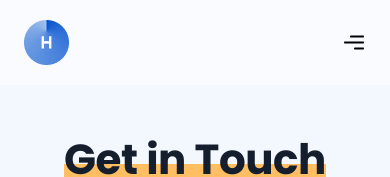
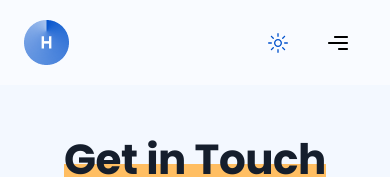
Before and after one commit to HaiyingLiao/portfolio, a Next.js app: page /contact in a window 390 px wide. Shown: the top 177 px of the page. Built offline with nearby package versions, Linux system fonts and the light colour scheme.

Commit message:
feat: add mobile menu

```diff
--- a/components/NavBar.tsx
+++ b/components/NavBar.tsx
@@ -3,12 +3,15 @@
 import Image from 'next/image';
 import Link from 'next/link';
 import { usePathname } from 'next/navigation';
+import { useState } from 'react';
 
 import { navLinks } from '@/constants';
 import { ModeDropdown } from './ModeDropDown';
+import { Button } from './ui/button';
 
 const NavBar = () => {
 	const pathname = usePathname();
+	const [open, setOpen] = useState<boolean>(false);
 
 	return (
 		<nav className='top-0 z-50 flex justify-between bg-white-800/50 px-6 py-5 dark:bg-black-300/50 md:sticky md:px-[85px] md:backdrop-blur-sm'>
@@ -22,6 +25,7 @@ const NavBar = () => {
 					const isActive = pathname === link.href;
 
 					return (
+						<li key={link.lable} className='list-none'>
 							<Link
 								className={
 									isActive
@@ -29,10 +33,10 @@ const NavBar = () => {
 										: 'text-white-500 dark:text-white'
 								}
 								href={link.href}
-							key={link.lable}
 							>
 								{link.lable}
 							</Link>
+						</li>
 					);
 				})}
 
@@ -53,13 +57,57 @@ const NavBar = () => {
 			</div>
 
 			{/* mobile menu */}
+			<div className='flex items-center justify-center gap-3 md:hidden'>
+				<div
+					className={`ease fixed top-0 z-50 flex h-screen w-full flex-col  items-center justify-center gap-6 overflow-hidden bg-white-800 transition-all duration-500 dark:border-r-white-500 dark:bg-black-200  ${
+						open ? 'left-0' : '-left-full'
+					}`}
+				>
+					{navLinks.map((link) => {
+						const isActive = pathname === link.href;
+
+						return (
+							<li key={link.lable} className='list-none'>
+								<Link
+									className={
+										isActive
+											? 'text-accent-primaryLight dark:text-accent-primaryDark'
+											: 'text-white-500 dark:text-white'
+									}
+									href={link.href}
+									onClick={() => setOpen(false)}
+								>
+									{link.lable}
+								</Link>
+							</li>
+						);
+					})}
+
+					<Button
+						className='absolute right-5 top-5 text-white md:hidden'
+						onClick={() => setOpen(false)}
+					>
+						<Image
+							src={'/assets/cross.png'}
+							width={40}
+							height={40}
+							alt='close icon'
+							className='h-6 w-6 dark:brightness-0 dark:invert-[100%]'
+						/>
+					</Button>
+				</div>
+
+				<ModeDropdown />
+				<Button onClick={() => setOpen(true)}>
 					<Image
 						src='/assets/menu.svg'
 						alt='mobile menu'
 						width={24}
 						height={24}
-				className='block dark:invert-[100%] md:hidden'
+						className='dark:invert-[100%]'
 					/>
+				</Button>
+			</div>
 		</nav>
 	);
 };
--- a/components/ui/button.tsx
+++ b/components/ui/button.tsx
@@ -1,56 +1,58 @@
-import * as React from "react"
-import { Slot } from "@radix-ui/react-slot"
-import { cva, type VariantProps } from "class-variance-authority"
+import * as React from 'react';
+import { Slot } from '@radix-ui/react-slot';
+import { cva, type VariantProps } from 'class-variance-authority';
 
-import { cn } from "@/lib/utils"
+import { cn } from '@/lib/utils';
 
 const buttonVariants = cva(
-  "inline-flex items-center justify-center rounded-md text-sm font-medium ring-offset-white transition-colors focus-visible:outline-none focus-visible:ring-2 focus-visible:ring-slate-950 focus-visible:ring-offset-2 disabled:pointer-events-none disabled:opacity-50 dark:ring-offset-slate-950 dark:focus-visible:ring-slate-300",
+	'dark:ring-offset-slate-950 inline-flex items-center justify-center rounded-md text-sm  font-medium transition-colors  focus-visible:outline-none disabled:pointer-events-none disabled:opacity-50 ',
 	{
 		variants: {
 			variant: {
-        default: "bg-slate-900 text-slate-50 hover:bg-slate-900/90 dark:bg-slate-50 dark:text-slate-900 dark:hover:bg-slate-50/90",
+				default:
+					'bg-slate-900 text-slate-50 hover:bg-slate-900/90 dark:bg-slate-50 dark:text-slate-900 dark:hover:bg-slate-50/90',
 				destructive:
-          "bg-red-500 text-slate-50 hover:bg-red-500/90 dark:bg-red-900 dark:text-slate-50 dark:hover:bg-red-900/90",
+					'bg-red-500 text-slate-50 hover:bg-red-500/90 dark:bg-red-900 dark:text-slate-50 dark:hover:bg-red-900/90',
 				outline:
-          "border border-slate-200 bg-white hover:bg-slate-100 hover:text-slate-900 dark:border-slate-800 dark:bg-slate-950 dark:hover:bg-slate-800 dark:hover:text-slate-50",
+					'border-slate-200 hover:bg-slate-100 hover:text-slate-900 dark:border-slate-800 dark:bg-slate-950 dark:hover:bg-slate-800 dark:hover:text-slate-50 border bg-white',
 				secondary:
-          "bg-slate-100 text-slate-900 hover:bg-slate-100/80 dark:bg-slate-800 dark:text-slate-50 dark:hover:bg-slate-800/80",
-        ghost: "hover:bg-slate-100 hover:text-slate-900 dark:hover:bg-slate-800 dark:hover:text-slate-50",
-        link: "text-slate-900 underline-offset-4 hover:underline dark:text-slate-50",
+					'bg-slate-100 text-slate-900 hover:bg-slate-100/80 dark:bg-slate-800 dark:text-slate-50 dark:hover:bg-slate-800/80',
+				ghost:
+					'hover:bg-slate-100 hover:text-slate-900 dark:hover:bg-slate-800 dark:hover:text-slate-50',
+				link: 'text-slate-900 dark:text-slate-50 underline-offset-4 hover:underline',
 			},
 			size: {
-        default: "h-10 px-4 py-2",
-        sm: "h-9 rounded-md px-3",
-        lg: "h-11 rounded-md px-8",
-        icon: "h-10 w-10",
+				default: 'h-10 px-4 py-2',
+				sm: 'h-9 rounded-md px-3',
+				lg: 'h-11 rounded-md px-8',
+				icon: 'h-10 w-10',
 			},
 		},
 		defaultVariants: {
-      variant: "default",
-      size: "default",
+			variant: 'default',
+			size: 'default',
 		},
 	}
-)
+);
 
 export interface ButtonProps
 	extends React.ButtonHTMLAttributes<HTMLButtonElement>,
 		VariantProps<typeof buttonVariants> {
-  asChild?: boolean
+	asChild?: boolean;
 }
 
 const Button = React.forwardRef<HTMLButtonElement, ButtonProps>(
 	({ className, variant, size, asChild = false, ...props }, ref) => {
-    const Comp = asChild ? Slot : "button"
+		const Comp = asChild ? Slot : 'button';
 		return (
 			<Comp
 				className={cn(buttonVariants({ variant, size, className }))}
 				ref={ref}
 				{...props}
 			/>
-    )
+		);
 	}
-)
-Button.displayName = "Button"
+);
+Button.displayName = 'Button';
 
-export { Button, buttonVariants }
+export { Button, buttonVariants };
```
Also changed, not shown: public/assets/cross.png (added). Lines whose indentation alone changed are shown as unchanged.
